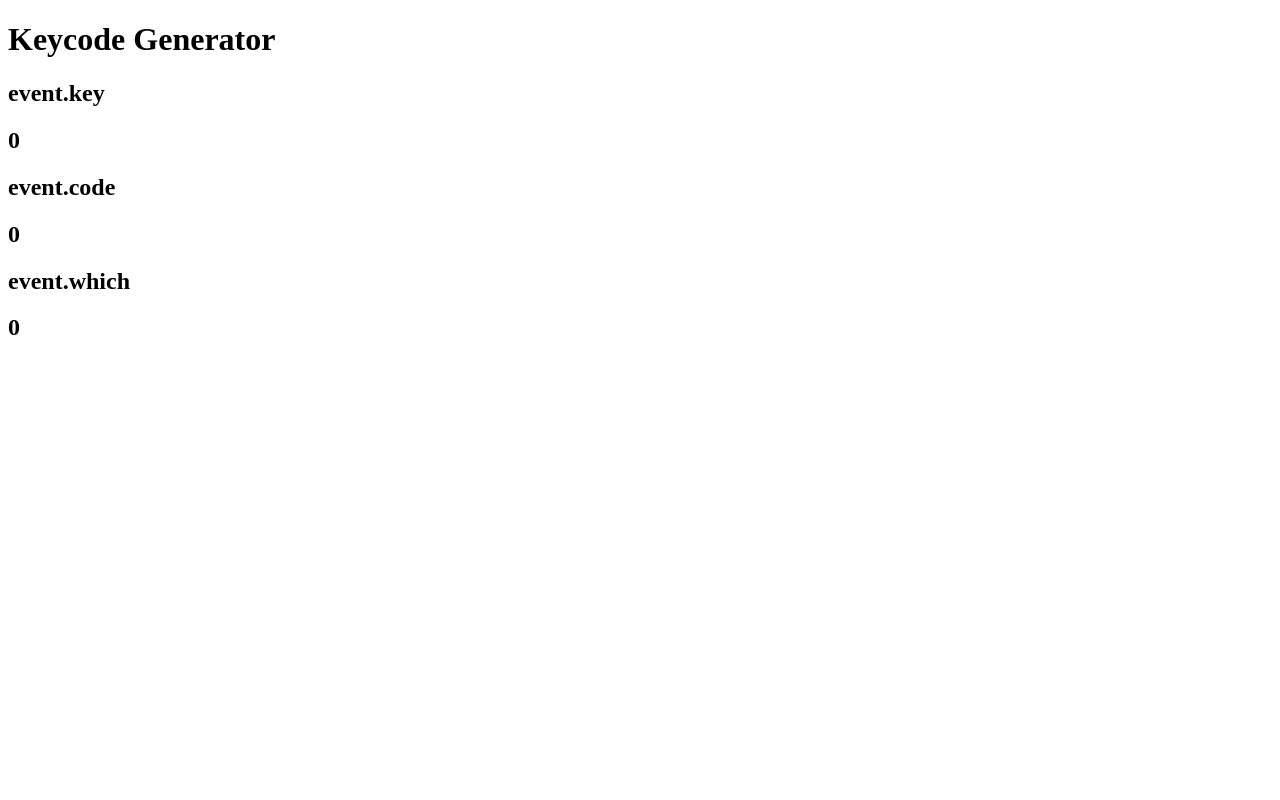
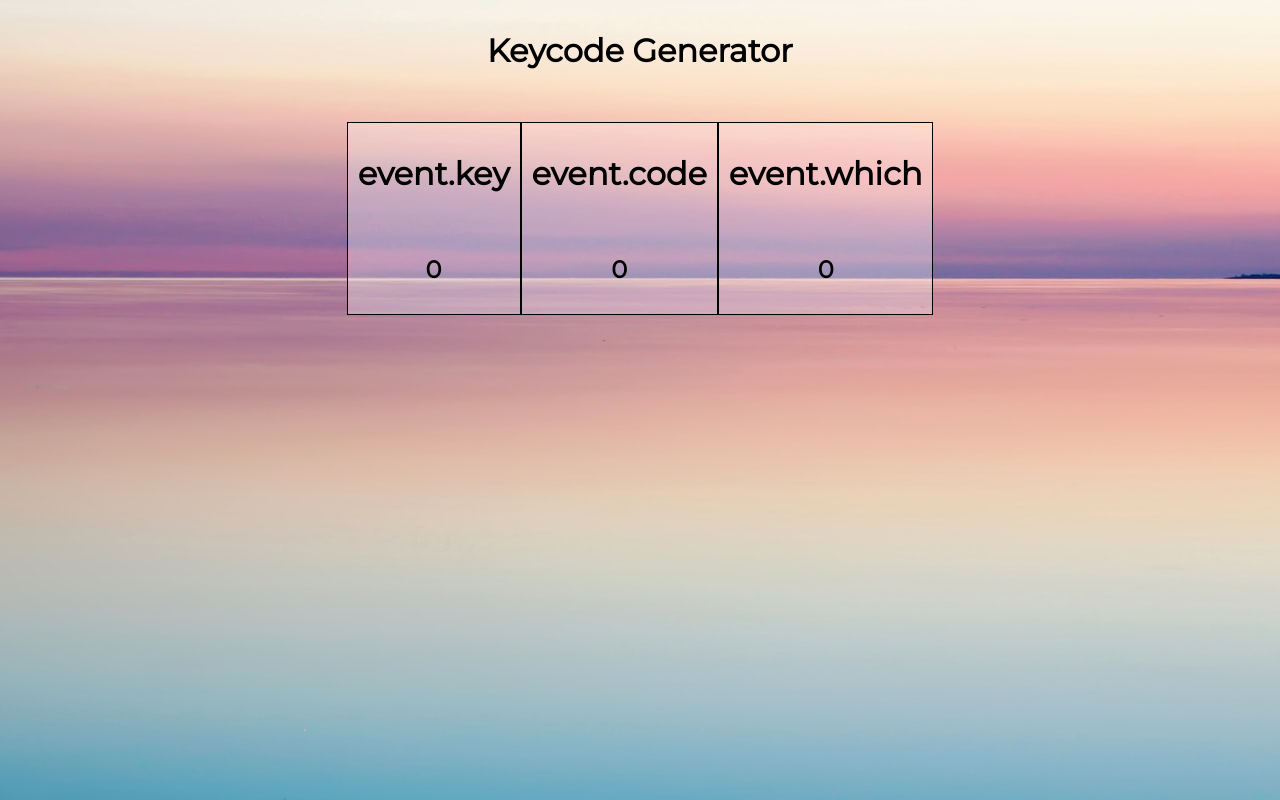
Before and after one commit to Viviaana/keycode, a plain HTML site: page index.html in a window 1280 px wide. Drawn offline with Linux system fonts and the light colour scheme.

Commit message:
style added

```diff
--- a/app.js
+++ b/app.js
@@ -13,7 +13,7 @@ const code = document.getElementById("code");
 const which = document.getElementById("which");
 
 body.addEventListener("keydown", event =>{
-    key.textContent = event.key;
+    key.innerHTML = event.key;
 });
 
 body.addEventListener("keydown", event => {
--- a/index.html
+++ b/index.html
@@ -9,21 +9,23 @@
 <body>
 
     <h1>Keycode Generator</h1>
-    <h2>event.key</h2>
-    <div id="key">
-        <h2>0</h2>
-    </div>
 
-    <h2>event.code</h2>
-    <div id="code">
-        <h2>0</h2>
-    </div>
+    <div class = "container">
+        <div class = "header">
+        <h1>event.key</h1>
+        <h2 id="key">0</h2>
+        </div>
 
-    <h2>event.which</h2>
-    <div id="which">
-        <h2>0</h2>
-    </div>
+        <div class = "header">
+        <h1>event.code</h1>
+        <h2 id="code">0</h2>
+        </div>
 
+        <div class = "header">
+        <h1>event.which</h1>
+        <h2 id="which">0</h2>
+        </div>
+</div>
 
 <script src="app.js"></script>
 
--- a/main.css
+++ b/main.css
@@ -0,0 +1,42 @@
+@import url('https://fonts.googleapis.com/css?family=Montserrat&display=swap');
+
+
+body{
+    background-image: url("background.jpeg");
+}
+
+h1 {
+    font-family: 'Montserrat', sans-serif;
+    text-align: center;
+    padding: 10px;
+
+
+}
+
+h2 {
+    display: flex;
+    font-family: 'Montserrat', sans-serif;
+    text-align: center;
+    padding: 10px;
+}
+
+.container {
+    display: flex;
+    justify-content: center;
+    align-content: space-between;
+    padding: 20px;
+    flex-wrap: wrap;
+}
+
+.header {
+    display: flex;
+    flex-direction: column;
+    border: 1px solid black;
+    background-color: rgba(255,255,255,0.3);
+}
+
+.header h2{
+    display: flex;
+    flex-direction: column;
+    justify-items: center;
+}
```
Also changed, not shown: background.jpeg (added).
